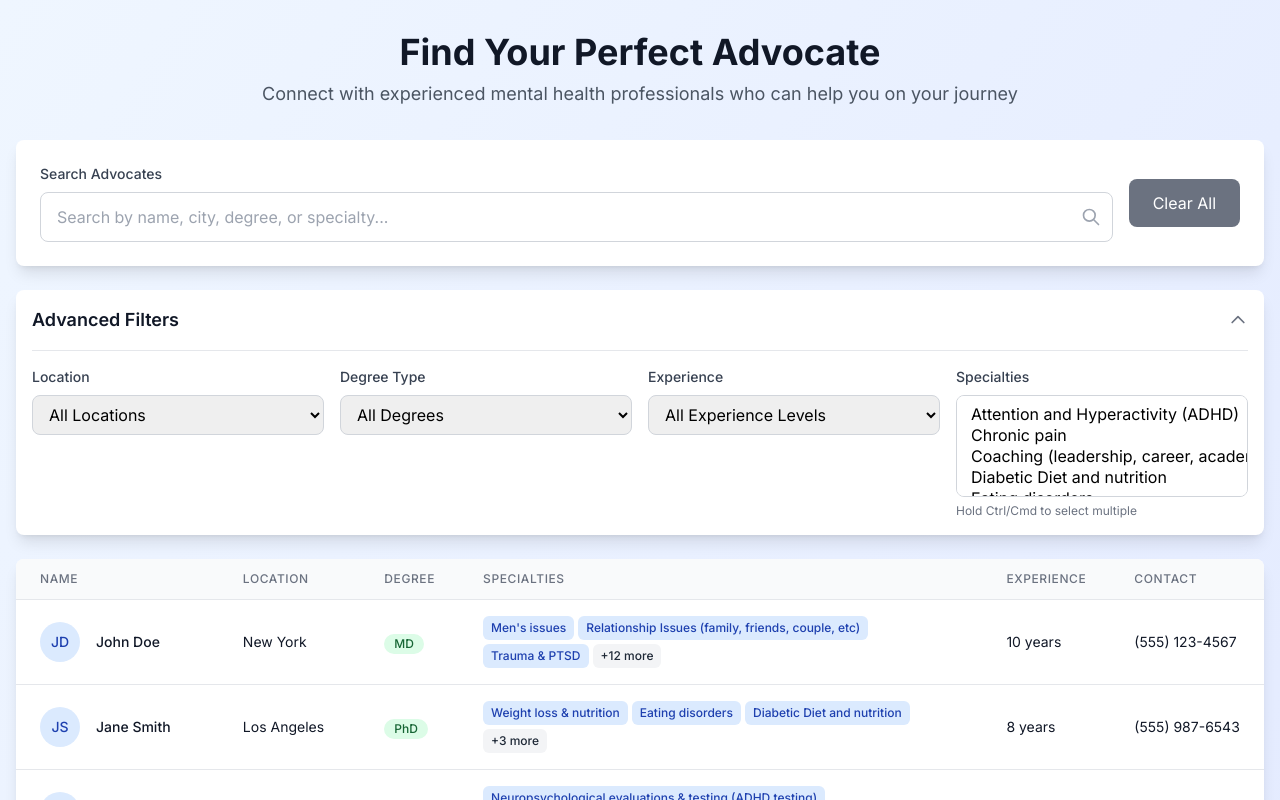
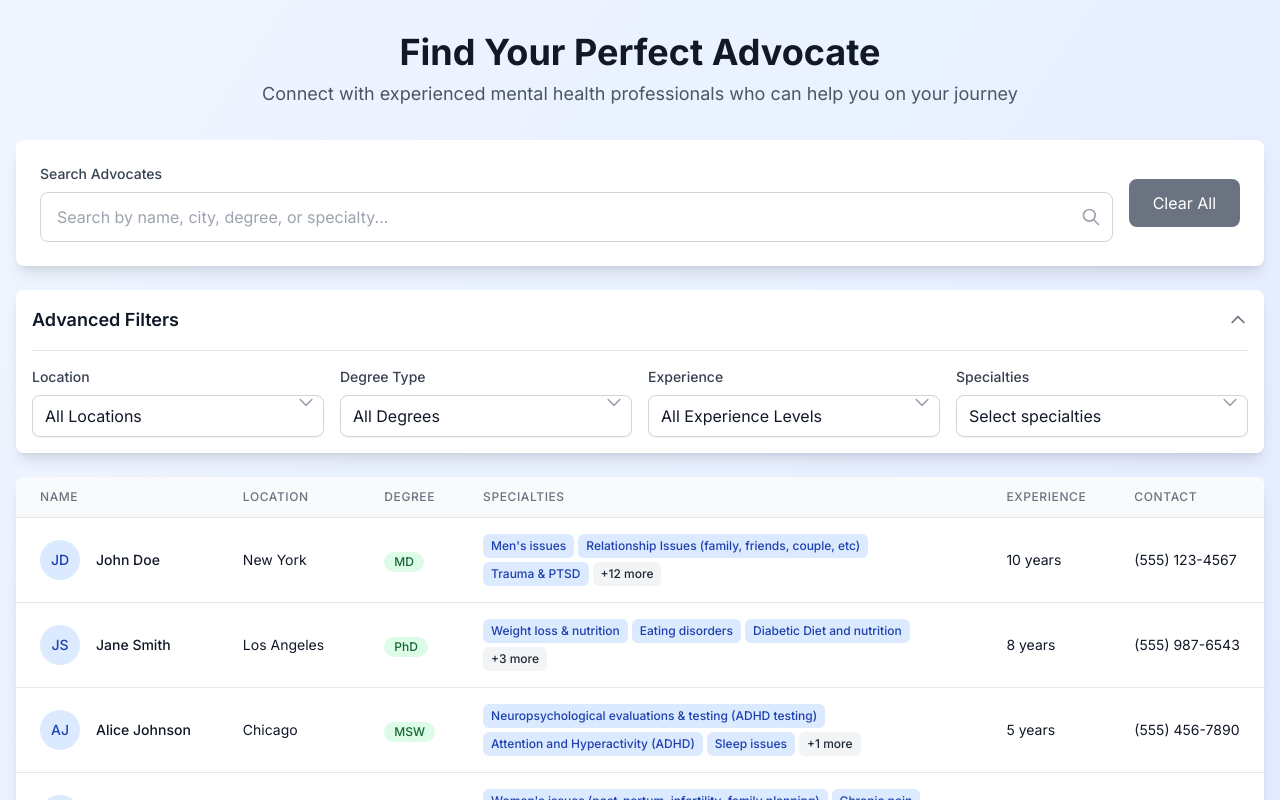
Before and after one commit to lcborn4/solace-candidate-assignment, a Next.js app: page / in a window 1280 px wide. Both pictures are taken after a click on the button "Advanced Filters". Shown: the top 800 px of the page. Built offline with nearby package versions, Linux system fonts and the light colour scheme.

Commit message:
Add multi-select dropdowns with custom styling and fix experience deselection

```diff
--- a/src/app/api/advocates/route.ts
+++ b/src/app/api/advocates/route.ts
@@ -6,8 +6,8 @@ import { eq, ilike, or } from "drizzle-orm";
 export async function GET(request: Request) {
   const { searchParams } = new URL(request.url);
   const searchTerm = searchParams.get('search') || '';
-  const city = searchParams.get('city') || '';
-  const degree = searchParams.get('degree') || '';
+  const city = searchParams.get('city')?.split(',').filter(s => s) || [];
+  const degree = searchParams.get('degree')?.split(',').filter(s => s) || [];
   const experienceMin = parseInt(searchParams.get('experienceMin') || '0');
   const experienceMax = parseInt(searchParams.get('experienceMax') || '999');
   const specialties = searchParams.get('specialties')?.split(',').filter(s => s) || [];
@@ -53,13 +53,13 @@ export async function GET(request: Request) {
   }
 
   // City filter
-  if (city) {
-    filteredData = filteredData.filter(advocate => advocate.city === city);
+  if (city.length > 0) {
+    filteredData = filteredData.filter(advocate => city.includes(advocate.city));
   }
 
   // Degree filter
-  if (degree) {
-    filteredData = filteredData.filter(advocate => advocate.degree === degree);
+  if (degree.length > 0) {
+    filteredData = filteredData.filter(advocate => degree.includes(advocate.degree));
   }
 
   // Experience range filter
--- a/src/app/page.tsx
+++ b/src/app/page.tsx
@@ -15,10 +15,11 @@ export default function Home() {
   });
   const [filters, setFilters] = useState<FilterState>({
     search: "",
-    city: "",
-    degree: "",
+    city: [],
+    degree: [],
     experienceMin: 0,
     experienceMax: 999,
+    experienceRanges: [],
     specialties: []
   });
   const [pagination, setPagination] = useState({
@@ -29,6 +30,9 @@ export default function Home() {
     hasNextPage: false,
     hasPrevPage: false
   });
+
+  // Dropdown state
+  const [openDropdown, setOpenDropdown] = useState<string | null>(null);
 
   const fetchFilterOptions = useCallback(async () => {
     try {
@@ -45,8 +49,8 @@ export default function Home() {
     try {
       const params = new URLSearchParams();
       if (currentFilters.search) params.append('search', currentFilters.search);
-      if (currentFilters.city) params.append('city', currentFilters.city);
-      if (currentFilters.degree) params.append('degree', currentFilters.degree);
+      if (currentFilters.city.length > 0) params.append('city', currentFilters.city.join(','));
+      if (currentFilters.degree.length > 0) params.append('degree', currentFilters.degree.join(','));
       if (currentFilters.experienceMin > 0) params.append('experienceMin', currentFilters.experienceMin.toString());
       if (currentFilters.experienceMax < 999) params.append('experienceMax', currentFilters.experienceMax.toString());
       if (currentFilters.specialties.length > 0) params.append('specialties', currentFilters.specialties.join(','));
@@ -91,10 +95,11 @@ export default function Home() {
   const handleReset = () => {
     setFilters({
       search: "",
-      city: "",
-      degree: "",
+      city: [],
+      degree: [],
       experienceMin: 0,
       experienceMax: 999,
+      experienceRanges: [],
       specialties: []
     });
   };
@@ -106,6 +111,108 @@ export default function Home() {
   const formatPhoneNumber = (phoneNumber: number) => {
     const phoneStr = phoneNumber.toString();
     return `(${phoneStr.slice(0, 3)}) ${phoneStr.slice(3, 6)}-${phoneStr.slice(6)}`;
+  };
+
+  // Custom dropdown component
+  const CustomDropdown = ({
+    label,
+    value,
+    options,
+    onChange,
+    placeholder = "Select option",
+    multiple = false
+  }: {
+    label: string;
+    value: string | string[];
+    options: string[];
+    onChange: (value: string | string[]) => void;
+    placeholder?: string;
+    multiple?: boolean;
+  }) => {
+    const isOpen = openDropdown === label;
+    const displayValue = multiple
+      ? (value as string[]).length > 0
+        ? `${(value as string[]).length} selected`
+        : placeholder
+      : value || placeholder;
+
+    return (
+      <div className="relative">
+        <label className="block text-sm font-medium text-gray-700 mb-2">
+          {label}
+        </label>
+        <button
+          type="button"
+          onClick={() => setOpenDropdown(isOpen ? null : label)}
+          className="w-full px-3 py-2 text-left bg-white border border-gray-300 rounded-lg shadow-sm focus:outline-none focus:ring-2 focus:ring-blue-500 focus:border-blue-500 hover:border-gray-400 transition-colors duration-200"
+        >
+          <span className={`block truncate ${value && value !== '' ? 'text-gray-900' : 'text-gray-500'}`}>
+            {displayValue}
+          </span>
+          <span className="absolute inset-y-0 right-0 flex items-center pr-2">
+            <svg
+              className={`h-5 w-5 text-gray-400 transition-transform duration-200 ${isOpen ? 'rotate-180' : ''}`}
+              fill="none"
+              stroke="currentColor"
+              viewBox="0 0 24 24"
+            >
+              <path strokeLinecap="round" strokeLinejoin="round" strokeWidth={2} d="M19 9l-7 7-7-7" />
+            </svg>
+          </span>
+        </button>
+
+        {isOpen && (
+          <div className="absolute z-10 w-full mt-1 bg-white border border-gray-300 rounded-lg shadow-lg max-h-60 overflow-auto">
+            {multiple ? (
+              <div className="p-2">
+                {options.map((option) => (
+                  <label key={option} className="flex items-center px-3 py-2 hover:bg-gray-100 rounded cursor-pointer">
+                    <input
+                      type="checkbox"
+                      checked={(value as string[]).includes(option)}
+                      onChange={(e) => {
+                        const currentValue = value as string[];
+                        if (e.target.checked) {
+                          onChange([...currentValue, option]);
+                        } else {
+                          onChange(currentValue.filter(v => v !== option));
+                        }
+                      }}
+                      className="mr-3 h-4 w-4 text-blue-600 focus:ring-blue-500 border-gray-300 rounded"
+                    />
+                    <span className="text-sm text-gray-900">{option}</span>
+                  </label>
+                ))}
+              </div>
+            ) : (
+              <div className="py-1">
+                <button
+                  onClick={() => {
+                    onChange('');
+                    setOpenDropdown(null);
+                  }}
+                  className="w-full px-3 py-2 text-left text-sm text-gray-500 hover:bg-gray-100"
+                >
+                  {placeholder}
+                </button>
+                {options.map((option) => (
+                  <button
+                    key={option}
+                    onClick={() => {
+                      onChange(option);
+                      setOpenDropdown(null);
+                    }}
+                    className="w-full px-3 py-2 text-left text-sm text-gray-900 hover:bg-gray-100"
+                  >
+                    {option}
+                  </button>
+                ))}
+              </div>
+            )}
+          </div>
+        )}
+      </div>
+    );
   };
 
   return (
@@ -166,24 +273,24 @@ export default function Home() {
           >
             <div className="flex items-center">
               <h3 className="text-lg font-semibold text-gray-900">Advanced Filters</h3>
-              {(filters.city || filters.degree || filters.experienceMin > 0 || filters.experienceMax < 999 || filters.specialties.length > 0) && (
+                                {(filters.city.length > 0 || filters.degree.length > 0 || filters.experienceRanges.length > 0 || filters.specialties.length > 0) && (
                 <div className="ml-2 flex items-center space-x-1">
                   <span className="inline-flex items-center px-2 py-1 rounded-full text-xs font-medium bg-blue-100 text-blue-800">
                     Active
                   </span>
-                  {filters.city && (
+                  {filters.city.length > 0 && (
                     <span className="inline-flex items-center px-2 py-1 rounded-full text-xs font-medium bg-green-100 text-green-800">
-                      {filters.city}
+                      {filters.city.length} location{filters.city.length !== 1 ? 's' : ''}
                     </span>
                   )}
-                  {filters.degree && (
+                  {filters.degree.length > 0 && (
                     <span className="inline-flex items-center px-2 py-1 rounded-full text-xs font-medium bg-purple-100 text-purple-800">
-                      {filters.degree}
+                      {filters.degree.length} degree{filters.degree.length !== 1 ? 's' : ''}
                     </span>
                   )}
-                  {(filters.experienceMin > 0 || filters.experienceMax < 999) && (
+                  {filters.experienceRanges.length > 0 && (
                     <span className="inline-flex items-center px-2 py-1 rounded-full text-xs font-medium bg-orange-100 text-orange-800">
-                      {filters.experienceMin}-{filters.experienceMax === 999 ? '∞' : filters.experienceMax} years
+                      {filters.experienceRanges.length} experience range{filters.experienceRanges.length !== 1 ? 's' : ''}
                     </span>
                   )}
                   {filters.specialties.length > 0 && (
@@ -208,85 +315,61 @@ export default function Home() {
             <div className="mt-4 pt-4 border-t border-gray-200">
               <div className="grid grid-cols-1 md:grid-cols-2 lg:grid-cols-4 gap-4">
                 {/* City Filter */}
-                <div>
-                  <label htmlFor="city" className="block text-sm font-medium text-gray-700 mb-2">
-                    Location
-                  </label>
-                  <select
-                    id="city"
+                <CustomDropdown
+                  label="Location"
                   value={filters.city}
-                    onChange={(e) => handleFilterChange('city', e.target.value)}
-                    className="w-full px-3 py-2 border border-gray-300 rounded-lg focus:ring-2 focus:ring-blue-500 focus:border-transparent"
-                  >
-                    <option value="">All Locations</option>
-                    {filterOptions.cities.map((city) => (
-                      <option key={city} value={city}>{city}</option>
-                    ))}
-                  </select>
-                </div>
+                  options={filterOptions.cities}
+                  onChange={(value) => handleFilterChange('city', value)}
+                  placeholder="All Locations"
+                  multiple={true}
+                />
 
                 {/* Degree Filter */}
-                <div>
-                  <label htmlFor="degree" className="block text-sm font-medium text-gray-700 mb-2">
-                    Degree Type
-                  </label>
-                  <select
-                    id="degree"
+                <CustomDropdown
+                  label="Degree Type"
                   value={filters.degree}
-                    onChange={(e) => handleFilterChange('degree', e.target.value)}
-                    className="w-full px-3 py-2 border border-gray-300 rounded-lg focus:ring-2 focus:ring-blue-500 focus:border-transparent"
-                  >
-                    <option value="">All Degrees</option>
-                    {filterOptions.degrees.map((degree) => (
-                      <option key={degree} value={degree}>{degree}</option>
-                    ))}
-                  </select>
-                </div>
+                  options={filterOptions.degrees}
+                  onChange={(value) => handleFilterChange('degree', value)}
+                  placeholder="All Degrees"
+                  multiple={true}
+                />
 
                 {/* Experience Range Filter */}
-                <div>
-                  <label htmlFor="experience" className="block text-sm font-medium text-gray-700 mb-2">
-                    Experience
-                  </label>
-                  <select
-                    id="experience"
-                    value={`${filters.experienceMin}-${filters.experienceMax}`}
-                    onChange={(e) => {
-                      const [min, max] = e.target.value.split('-').map(Number);
+                <CustomDropdown
+                  label="Experience"
+                  value={filters.experienceRanges || []}
+                  options={filterOptions.experienceRanges.map(range => range.label)}
+                  onChange={(value) => {
+                    if (Array.isArray(value)) {
+                      // Update the experienceRanges array
+                      handleFilterChange('experienceRanges', value);
+
+                      // For multi-select, we need to find the min and max across all selected ranges
+                      const selectedRanges = filterOptions.experienceRanges.filter(r => value.includes(r.label));
+                      if (selectedRanges.length > 0) {
+                        const min = Math.min(...selectedRanges.map(r => r.min));
+                        const max = Math.max(...selectedRanges.map(r => r.max));
                         handleFilterChange('experienceMin', min);
                         handleFilterChange('experienceMax', max);
+                      } else {
+                        handleFilterChange('experienceMin', 0);
+                        handleFilterChange('experienceMax', 999);
+                      }
+                    }
                   }}
-                    className="w-full px-3 py-2 border border-gray-300 rounded-lg focus:ring-2 focus:ring-blue-500 focus:border-transparent"
-                  >
-                    <option value="0-999">All Experience Levels</option>
-                    {filterOptions.experienceRanges.map((range) => (
-                      <option key={range.label} value={`${range.min}-${range.max}`}>{range.label}</option>
-                    ))}
-                  </select>
-                </div>
+                  placeholder="All Experience Levels"
+                  multiple={true}
+                />
 
                 {/* Specialties Filter */}
-                <div>
-                  <label htmlFor="specialties" className="block text-sm font-medium text-gray-700 mb-2">
-                    Specialties
-                  </label>
-                  <select
-                    id="specialties"
-                    multiple
+                <CustomDropdown
+                  label="Specialties"
                   value={filters.specialties}
-                    onChange={(e) => {
-                      const selected = Array.from(e.target.selectedOptions, option => option.value);
-                      handleFilterChange('specialties', selected);
-                    }}
-                    className="w-full px-3 py-2 border border-gray-300 rounded-lg focus:ring-2 focus:ring-blue-500 focus:border-transparent"
-                    size={4}
-                  >
-                    {filterOptions.specialties.map((specialty) => (
-                      <option key={specialty} value={specialty}>{specialty}</option>
-                    ))}
-                  </select>
-                  <p className="text-xs text-gray-500 mt-1">Hold Ctrl/Cmd to select multiple</p>
-                </div>
+                  options={filterOptions.specialties}
+                  onChange={(value) => handleFilterChange('specialties', value)}
+                  placeholder="Select specialties"
+                  multiple={true}
+                />
               </div>
             </div>
           )}
--- a/src/types/advocate.ts
+++ b/src/types/advocate.ts
@@ -40,9 +40,10 @@ export interface FilterOptions {
 
 export interface FilterState {
     search: string;
-    city: string;
-    degree: string;
+    city: string[];
+    degree: string[];
     experienceMin: number;
     experienceMax: number;
+    experienceRanges: string[];
     specialties: string[];
 }
```
Lines whose indentation alone changed are shown as unchanged.
